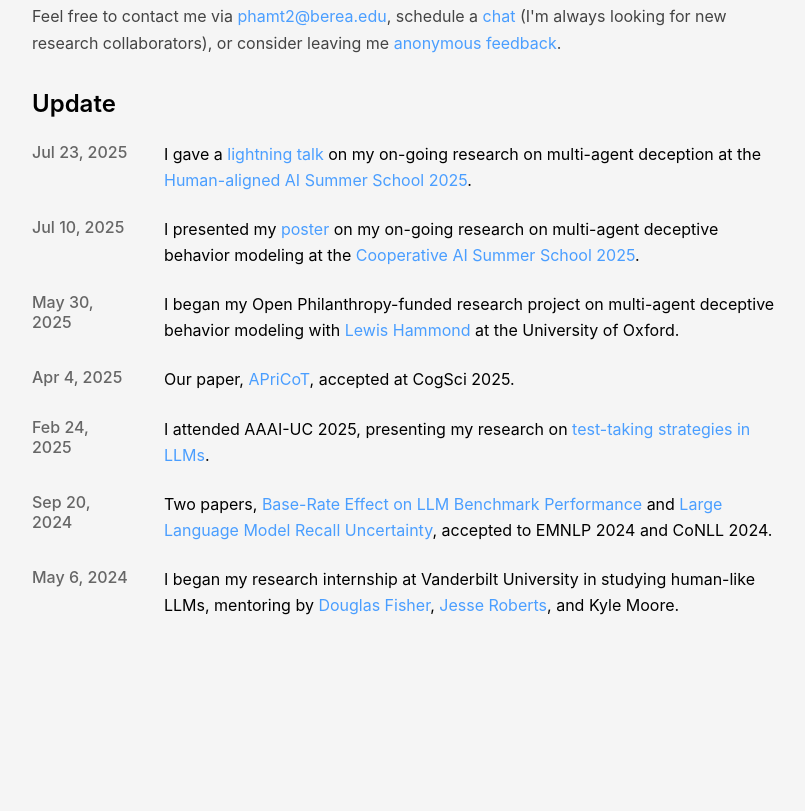
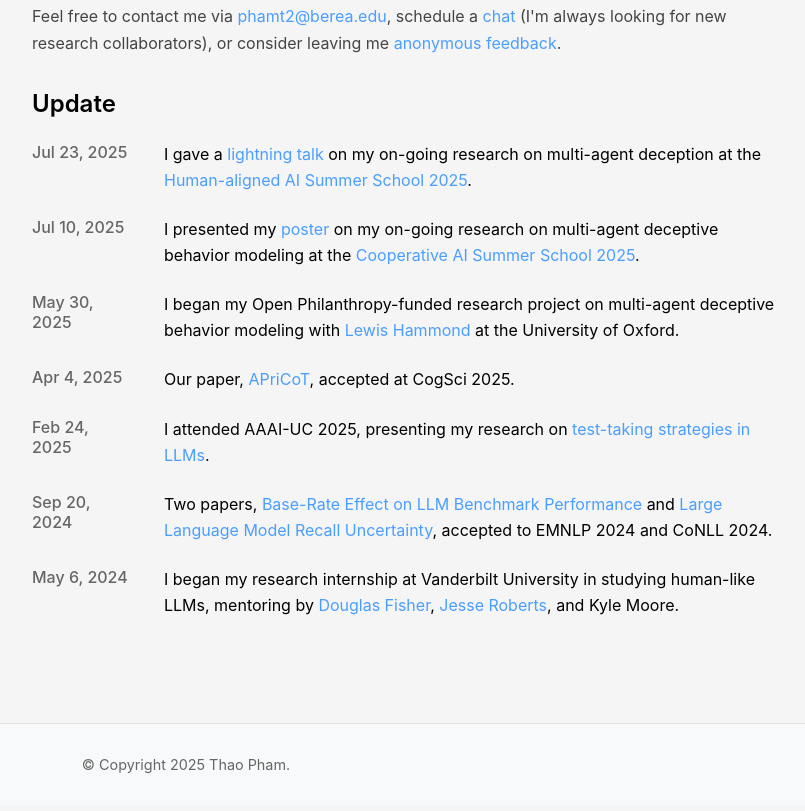
Before and after one commit to thaopham03/thaopham03.github.io, a plain HTML site: page index.html in a window 1280 px wide. Shown: the part 655-1466 px from the top of the page, without its empty margins (454-1259 px from the left). Before the commit the page ends 1338 px from the top, so only its background shows below. Drawn offline with Linux system fonts and the light colour scheme.

Commit message:
Add copyright footer to all pages - © Copyright 2025 Thao Pham

```diff
--- a/index.html
+++ b/index.html
@@ -160,6 +160,13 @@
             </div>
         </main>
 
+        <!-- Footer -->
+        <footer class="site-footer">
+            <div class="footer-content">
+                <p>&copy; Copyright 2025 Thao Pham.</p>
+            </div>
+        </footer>
+
     </div>
     <script>
         // Theme toggle functionality
--- a/style.css
+++ b/style.css
@@ -441,6 +441,38 @@ body[data-theme="dark"] .simple-main h1 {
 }
 
 body[data-theme="dark"] .simple-main p {
+    color: #aaa;
+}
+
+/* Footer styles */
+.site-footer {
+    margin-top: 3rem;
+    padding: 2rem 0;
+    border-top: 1px solid #e0e0e0;
+    background-color: #f8f9fa;
+}
+
+.footer-content {
+    max-width: 1200px;
+    margin: 0 auto;
+    text-align: center;
+    padding: 0 2rem;
+}
+
+.footer-content p {
+    margin: 0;
+    font-size: 0.9rem;
+    color: #666;
+    font-weight: 400;
+}
+
+/* Dark theme footer */
+body[data-theme="dark"] .site-footer {
+    border-top-color: #333;
+    background-color: #1a1a1a;
+}
+
+body[data-theme="dark"] .footer-content p {
     color: #aaa;
 }
 
```
Also changed, not shown: blog/index.html (+8 -0 lines), other/index.html (+8 -0 lines), research/index.html (+8 -0 lines), 2 other files.
